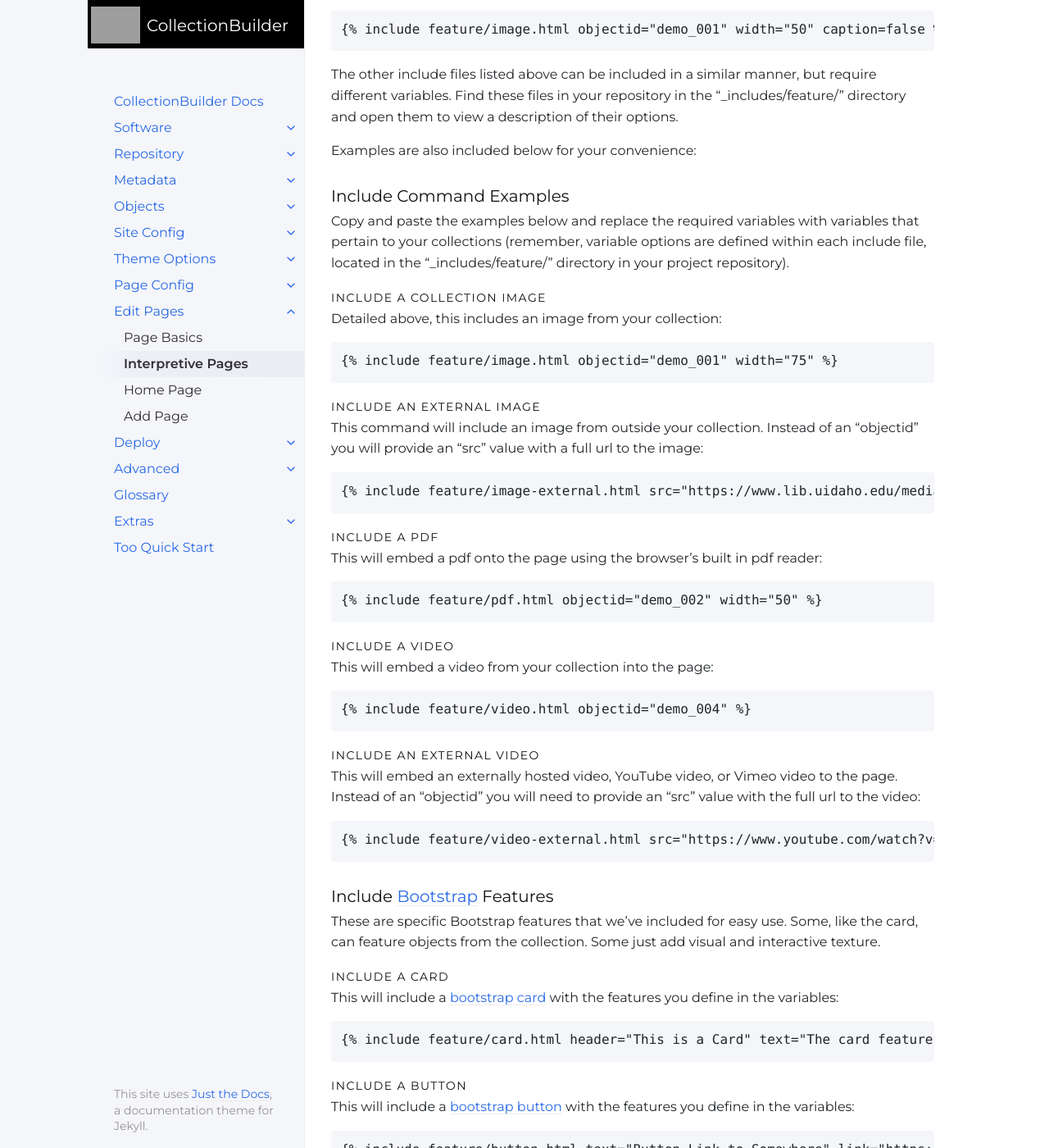
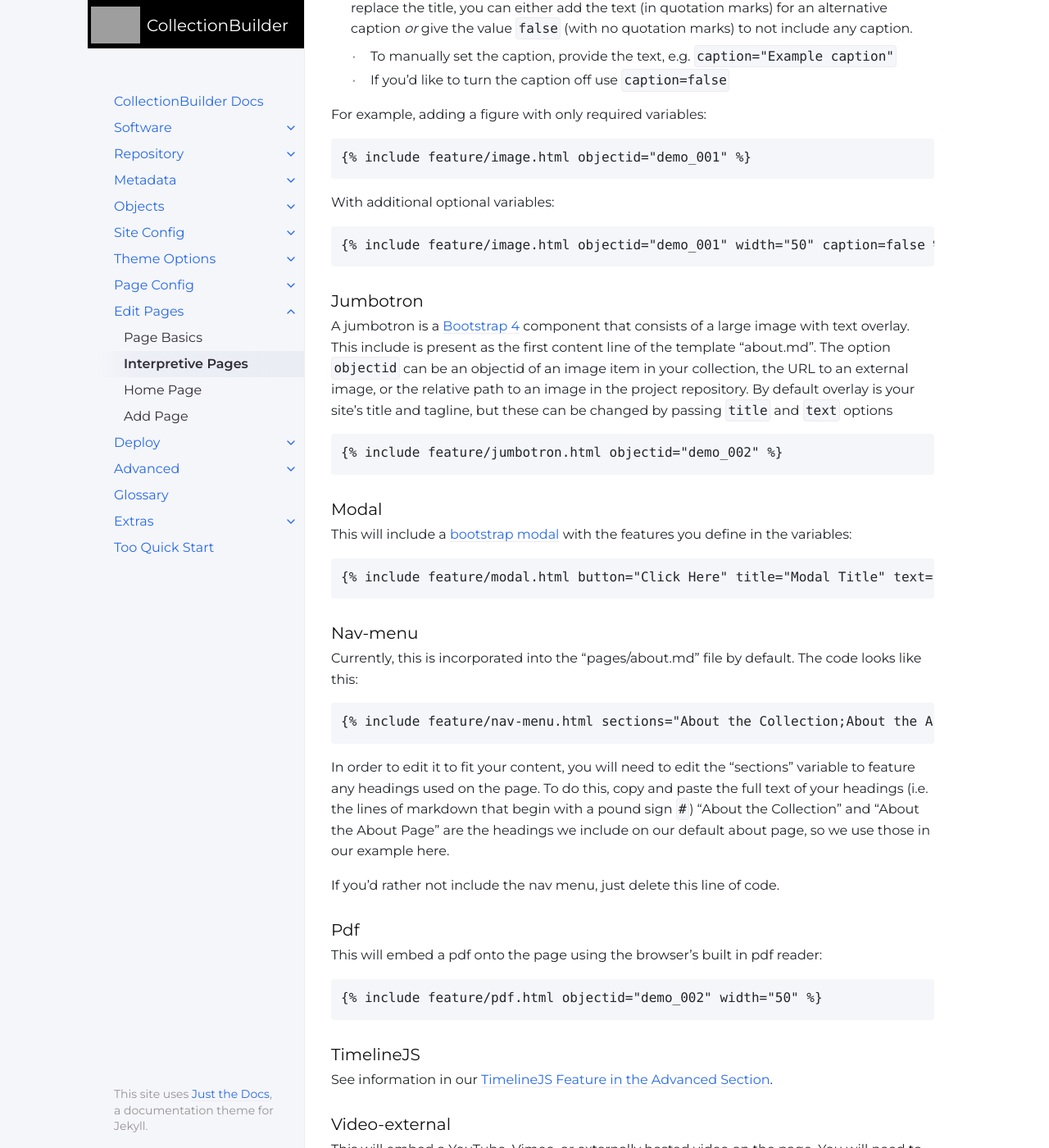
Before and after one commit to CollectionBuilder/cb-docs, a Jekyll site: the page built from docs/pages/interpretive.md, in a window 1280 px wide and 1400 px high, scrolled down 3772 px. Shown: the whole window at 82% size. Built offline with Jekyll 4.4.1, drawn with Linux system fonts in a browser that asks for light colours; some of the changed text lies outside the part shown.

Commit message:
finish updating interpretive page includes stuff

````diff
--- a/docs/pages/interpretive.md
+++ b/docs/pages/interpretive.md
@@ -24,94 +24,109 @@ In most cases you will leave this unedited.
 
 Below the front matter block is content written in [Markdown]({{ '/docs/glossary/#markdown' | relative_url }}).
 This is where you can start writing about your collection!
-The template file contains some placeholder CollectionBuilder information and content.
-Delete anything that you don't want to appear on your About page!
 
-However, notice that the first content line you will see starts with `{% raw %}{% include{% endraw %}`, a [Liquid Include](https://jekyllrb.com/docs/includes/) command that is adding a large image with text at the top of the default page.
-Includes are a powerful feature of Jekyll that allow modular elements or content to be drawn into your site's pages from a central location.
-
-## Feature Includes
-
-To add *exciting* visual features to your About page CollectionBuilder provides a variety of feature includes.
-Each of these includes can add collection items, external media, or Bootstrap components.
-
-All feature includes can be found in the "_includes/feature" folder in your project repository.
-Each include has a comment section at the top with details about how to use it.
-
-For example, at the beginning of "about.md" you will see a feature include that pulls in a ["jumbotron" component](#jumbotron) into the page.
-The include looks like:
+However, notice that the first content line you will see looks like:
 
 ```
 {% raw %}{% include feature/jumbotron.html objectid="https://cdil.lib.uidaho.edu/images/palouse_sm.jpg" %}{% endraw %}
 ```
 
+This a [Liquid Include](https://jekyllrb.com/docs/includes/) command that is adding a large image with text at the top of the default page.
+Includes are a powerful feature of Jekyll that allow modular elements or content to be drawn into your site's pages from a central location.
+
+In this case the include is calling the file `feature/jumbotron.html`, and providing the option `objectid` with a URL to an external image.
+You should update the value of `objectid` replacing the URL with either an objectid of an image item from your collection or a URL for your own external image (or [see Jumbotron](#jumbotron) below for more options).
+If you don't want the "jumbotron" feature, just delete the full line of the include.
+
+The template file contains some placeholder CollectionBuilder information and content.
+Towards the bottom of the template "about.md" you will notice a comment and "about_the_about.md" include.
+Be sure to delete this and anything else you don't want to appear on your "About" page.
+But first, check out the generated "About" page, since this content demonstrates using feature includes!
+
+## Feature Includes
+
+To add *exciting* visual features to your "About" page CollectionBuilder provides a variety of feature includes.
+Each of these includes can add collection items, external media, or Bootstrap components.
+Take a look at our demo collection's [About page](https://collectionbuilder.github.io/collectionbuilder-gh/about.html){:target="_blank" rel="noopener"} to see them in action.
+
+All feature includes can be found in the "_includes/feature" folder in your project repository.
+Each include file has an extensive comment section at the top with details about how to use it and an example use of the code (Liquid comments are between the tags `{% raw %}{% comment %} {% endcomment %}{% endraw %}`.
+The file itself is the best source of information, and it is easy to copy the line of code directly from the comment section and paste into your Markdown file!
+
 All include commands:
 
 - start with the opening Liquid tag, `{% raw %}{% {% endraw %}`
 - specify the include file, e.g. `feature/jumbotron.html`
-- *may* provide option values that are used by the include, e.g. `objectid="https://cdil.lib.uidaho.edu/images/palouse_sm.jpg"`
+- *may* provide option values that are used by the include, e.g. `objectid="demo_001"`
 - end with the closing Liquid tag, `{% raw %}%}{% endraw %}`
 
-### Feature Include Options
-
-You'll find all of the files listed below in the "_includes/feature/" directory:
-
-- [alert.html](#include-an-alert)
-- [audio.html](#include-an-a)
-- [button.html](#include-a-button)
-- [card.html](#include-a-card)
-- [image-external.html](#include-an-external-image)
-- [image.html](#adding-a-collection-image-to-the-about-page)
-- [jumbotron.html](#jumbotron)
-- [modal.html](#include-a-modal)
-- [nav-menu.html](#adding-a-nav-menu)
-- [pdf.html](#include-a-pdf)
-- [timelinejs.html](#include-a-timelinejs-feature)
-- [video-external.html]()
-- [video.html](#include-an-external-video)
-
-To see the visual features that these includes are producing, we encourage you to take a look at our demo collection's [About page](https://collectionbuilder.github.io/collectionbuilder-gh/about.html){:target="_blank" rel="noopener"}.
-
-Many of these includes are also incorporated as examples in the CollectionBuilder template's About page.
-To delete the demo code from your About page and add your own, open the "pages/about.md" file and look for the following include:
-
-`{% raw %}{% include cb/about_the_about.md %}{% endraw %}`
-
-Delete this line of code.
-
-We detail the "nav-menu.html" and "image.html" include options in detail below, and provide example code for the other includes:
-
-### Jumbotron
-
-The first content line of the template "about.md" is a jumbotron include:
+For example, you can use the "feature/image.html" include to add an collection image to the page like:
 
 ```
-{% raw %}{% include feature/jumbotron.html objectid="https://cdil.lib.uidaho.edu/images/palouse_sm.jpg" %}{% endraw %}
+{% raw %}{% include feature/image.html objectid="demo_001" %}{% endraw %}
 ```
 
-A jumbotron is a [Bootstrap 4](https://getbootstrap.com/docs/4.0/components/jumbotron/){:target="_blank" rel="noopener"} component that consists of a large image with text overlay.
+There are two general types of Feature Includes, ones that add collection media and ones that add Bootstrap components.
+Each are listed below with some examples and notes, but be sure to check the files in your "_includes/feature/" folder for full details.
 
-Note that in addition to calling the "jumbotron.html" file, this include also contains a variable, "objectid", with a URL value.
-The value of "objectid" specifies the image that should appear in the jumbotron at the top of the About page.
-Instead of including a URL path to an external image, you could include an objectid of an item from your collection, or a path to the image stored somewhere else within your repository.
+**Add collection items and media:**
 
-If you don't want the jumbotron on your About page, delete this line of code.
+- [audio.html](#audio)
+- [image.html](#image)
+- [image-external.html](#image-external)
+- [pdf.html](#pdf)
+- [timelinejs.html](#timelinejs)
+- [video.html](#video)
+- [video-external.html](#video-external)
 
-### Adding a Nav Menu
+**Add Bootstrap components:**
 
-Currently, this is incorporated into the "pages/about.md" file by default.
-The code looks like this:
+- [alert.html](#alert)
+- [button.html](#button)
+- [card.html](#card)
+- [jumbotron.html](#jumbotron)
+- [modal.html](#modal)
+- [nav-menu.html](#nav-menu)
+
+-------------------
+
+### Alert
+
+This will include a [bootstrap alert](https://getbootstrap.com/docs/4.0/components/alerts/){:target="_blank" rel="noopener"} with the features you define in the variables:
 ```
-{% raw %}{% include feature/nav-menu.html sections="About the Collection;About the About Page" %}{% endraw %}
+{% raw %}{% include feature/alert.html text="this is an *alert* that 'warns' a user" color="warning" align="center" %}{% endraw %}
 ```
 
-In order to edit it to fit your material, you will need to edit the "sections" variable to feature any heading you use on the page.
-To do this, just copy and paste the full text of your headings (i.e. the lines of markdown that begin with a pound sign (`#`))
-"About the Collection" and About the About Page" are the headings we include on our default about page, so we use those in our example here.
+### Audio
 
-If you'd rather not include the nav menu, just delete this line of code.
+This in add an audio player from an item in your collection from the objectid:
+```
+{% raw %}{% include feature/audio.html objectid="demo_003" %}{% endraw %}
+```
 
-### Adding a Collection Image to the About Page
+### Button
+
+This will include a [bootstrap button](https://getbootstrap.com/docs/4.0/components/buttons/){:target="_blank" rel="noopener"} with the features you define in the variables:
+```
+{% raw %}{% include feature/button.html text="Button Link to Somewhere" link="https://collectionbuilder.github.io/" color="success" %}{% endraw %}
+```
+
+### Card
+
+This will include a [bootstrap card](https://getbootstrap.com/docs/4.0/components/card/){:target="_blank" rel="noopener"} with the features you define in the variables:
+```
+{% raw %}{% include feature/card.html header="This is a Card" text="The card features an image from the collection as a cap" objectid="demo004" width="25" centered=true %}{% endraw %}
+```
+
+### Image-external
+
+This command will include an image that is not a collection item.
+Provide an `src` value with a full url to the image or relative path to image inside the project repository:
+```
+{% raw %}{% include feature/image-external.html src="https://www.lib.uidaho.edu/media/collections/fatmen.jpg" width="75" %}{% endraw %}
+```
+
+### Image
 
 The "image.html" include adds an image from your collection to the page in a [Bootstrap-styled figure](https://getbootstrap.com/docs/4.4/content/figures/){:target="_blank" rel="noopener"}.
 
@@ -141,85 +156,60 @@ With additional optional variables:
 {% raw %}{% include feature/image.html objectid="demo_001" width="50" caption=false %}{% endraw %}
 ```
 
-The other include files listed above can be included in a similar manner, but require different variables.
-Find these files in your repository in the "_includes/feature/" directory and open them to view a description of their options.
+### Jumbotron
 
-Examples are also included below for your convenience:
+A jumbotron is a [Bootstrap 4](https://getbootstrap.com/docs/4.0/components/jumbotron/){:target="_blank" rel="noopener"} component that consists of a large image with text overlay.
+This include is present as the first content line of the template "about.md".
+The option `objectid` can be an objectid of an image item in your collection, the URL to an external image, or the relative path to an image in the project repository.
+By default overlay is your site's title and tagline, but these can be changed by passing `title` and `text` options
 
-### Include Command Examples
-
-Copy and paste the examples below and replace the required variables with variables that pertain to your collections (remember, variable options are defined within each include file, located in the "_includes/feature/" directory in your project repository).
-
-#### Include a Collection Image
-
-Detailed above, this includes an image from your collection:
 ```
-{% raw %}{% include feature/image.html objectid="demo_001" width="75" %}{% endraw %}
+{% raw %}{% include feature/jumbotron.html objectid="demo_002" %}{% endraw %}
 ```
 
-#### Include an External Image
+### Modal
 
-This command will include an image from outside your collection.
-Instead of an "objectid" you will provide an "src" value with a full url to the image:
+This will include a [bootstrap modal](https://getbootstrap.com/docs/4.0/components/modal/){:target="_blank" rel="noopener"} with the features you define in the variables:
 ```
-{% raw %}{% include feature/image-external.html src="https://www.lib.uidaho.edu/media/collections/fatmen.jpg" width="75" %}{% endraw %}
+{% raw %}{% include feature/modal.html button="Click Here" title="Modal Title" text="A Modal will pop out a box with some more information" color="primary" %}{% endraw %}
 ```
 
-#### Include a PDF
+### Nav-menu
+
+Currently, this is incorporated into the "pages/about.md" file by default.
+The code looks like this:
+```
+{% raw %}{% include feature/nav-menu.html sections="About the Collection;About the About Page" %}{% endraw %}
+```
+
+In order to edit it to fit your content, you will need to edit the "sections" variable to feature any headings used on the page.
+To do this, copy and paste the full text of your headings (i.e. the lines of markdown that begin with a pound sign `#`)
+"About the Collection" and "About the About Page" are the headings we include on our default about page, so we use those in our example here.
+
+If you'd rather not include the nav menu, just delete this line of code.
+
+### Pdf
 
 This will embed a pdf onto the page using the browser's built in pdf reader:
 ```
 {% raw %}{% include feature/pdf.html objectid="demo_002" width="50" %}{% endraw %}
 ```
 
-#### Include a Video
+### TimelineJS
 
-This will embed a video from your collection into the page:
-```
-{% raw %}{% include feature/video.html objectid="demo_004" %}{% endraw %}
-```
+See information in our [TimelineJS Feature in the Advanced Section]({{ '/advanced/timelinejs/' | relative_url }}).
 
-#### Include an External Video
+### Video-external
 
-This will embed an externally hosted video, YouTube video, or Vimeo video to the page.
-Instead of an "objectid" you will need to provide an "src" value with the full url to the video:
+This will embed a YouTube, Vimeo, or externally hosted video on the page.
+You will need to provide an "src" value with the full url to the video:
 ```
 {% raw %}{% include feature/video-external.html src="https://www.youtube.com/watch?v=dbKNr3wuiuQ" %}{% endraw %}
 ```
 
-### Include [Bootstrap](https://getbootstrap.com/){:target="_blank" rel="noopener"} Features
+### Video
 
-These are specific Bootstrap features that we've included for easy use. Some, like the card, can feature objects from the collection.
-Some just add visual and interactive texture.
-
-#### Include a Card
-
-This will include a [bootstrap card](https://getbootstrap.com/docs/4.0/components/card/){:target="_blank" rel="noopener"} with the features you define in the variables:
+This will embed a video item from your collection into the page by providing the objectid:
 ```
-{% raw %}{% include feature/card.html header="This is a Card" text="The card features an image from the collection as a cap" objectid="demo004" width="25" centered=true %}{% endraw %}
+{% raw %}{% include feature/video.html objectid="demo_004" %}{% endraw %}
 ```
-
-#### Include a Button
-
-This will include a [bootstrap button](https://getbootstrap.com/docs/4.0/components/buttons/){:target="_blank" rel="noopener"} with the features you define in the variables:
-```
-{% raw %}{% include feature/button.html text="Button Link to Somewhere" link="https://collectionbuilder.github.io/" color="success" %}{% endraw %}
-```
-
-#### Include an Alert
-
-This will include a [bootstrap alert](https://getbootstrap.com/docs/4.0/components/alerts/){:target="_blank" rel="noopener"} with the features you define in the variables:
-```
-{% raw %}{% include feature/alert.html text="this is an *alert* that 'warns' a user" color="warning" align="center" %}{% endraw %}
-```
-
-#### Include a Modal
-
-This will include a [bootstrap modal](https://getbootstrap.com/docs/4.0/components/modal/){:target="_blank" rel="noopener"} with the features you define in the variables:
-```
-{% raw %}{% include feature/modal.html button="This is a modal using a 'primary' colored button to invite clicking" title="when clicked:" text="A Modal will pop out a box with some more information" color="primary" %}{% endraw %}
-```
-
-#### Include a TimelineJS Feature
-
-See information in our [TimelineJS Feature in the Advanced Section]({{ '/advanced/timelinejs/' | relative_url }}).
````
